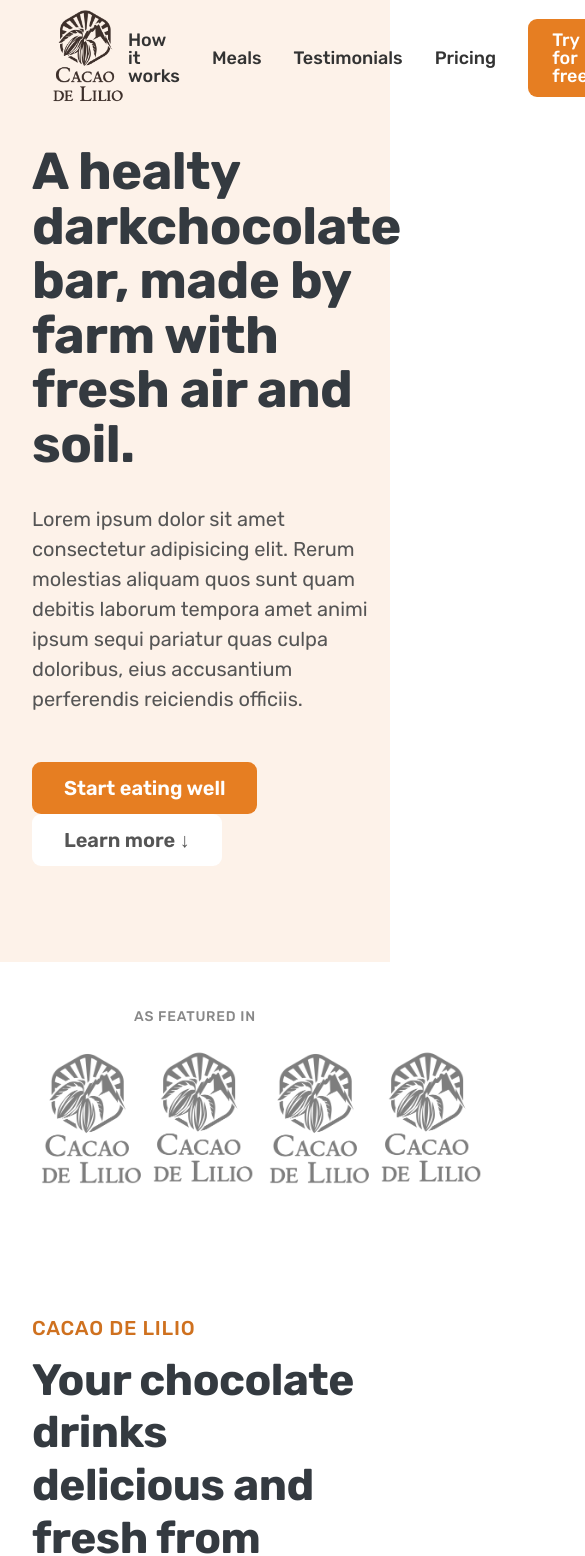
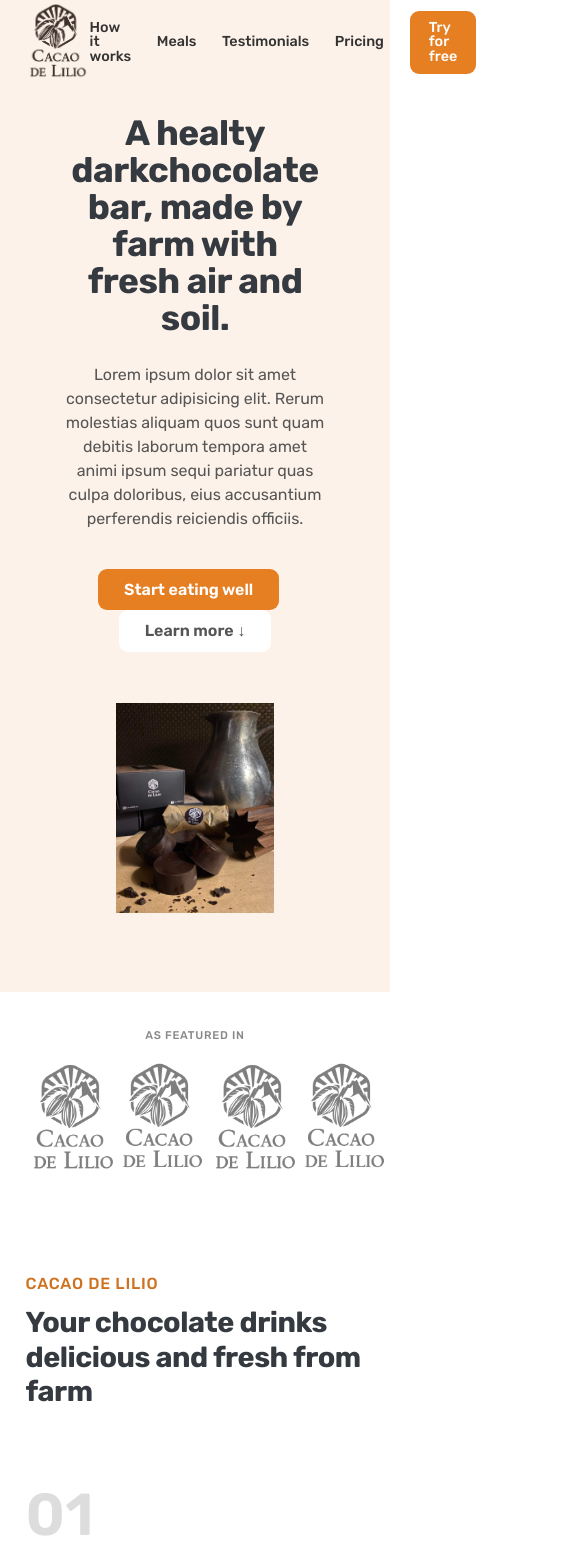
Before and after one commit to bmpandrada/practice-webFrame, a React (Vite) app: page / in a window 390 px wide. Shown: the top 1556 px of the page, 585 px wide, since content can reach past the window. Built offline with nearby package versions, Linux system fonts and the light colour scheme.

Commit message:
adding footer

```diff
--- a/src/general.css
+++ b/src/general.css
@@ -34,7 +34,8 @@ letter feSpecularLighting
 
 
 html{
-  font-size: 10px;
+  /* font-size: 10px; */
+  font-size: 62.5%;
   scroll-behavior: smooth;
 }
 
--- a/src/index.css
+++ b/src/index.css
@@ -15,7 +15,7 @@
 .main-nav-list{
   list-style: none;
   display: flex;
-  gap: 3.2rem;
+  gap: 4.8rem;
   align-items: center;
 }
 .main-nav-link:link,
--- a/src/main.jsx
+++ b/src/main.jsx
@@ -3,6 +3,7 @@ import ReactDOM from 'react-dom/client'
 import App from './App'
 import './index.css'
 import './general.css'
+import './queries.css'
 
 ReactDOM.createRoot(document.getElementById('root')).render(
   <React.StrictMode>
--- /dev/null
+++ b/src/queries.css
@@ -0,0 +1,85 @@
+/* font size (px)
+10/12/14/16/18/20/24/30/36/
+44/52/62/74/86/98 */
+
+
+/* 84*16 = 1344px */
+@media (max-width:84em){
+.container{
+  max-width: 120rem;
+}
+.heading-primary{
+    font-size: 4.4rem;
+}
+.gallery{
+    grid-template-columns: repeat(2, 1fr);
+  }
+}
+/* 84*16 = 1202px tablet */
+
+/* 9/16 = 56.25% */
+@media (max-width:75em){
+html{
+font-size: 56.25%;
+}
+.header{
+    padding: 1rem 3.2rem 0 3.2rem;
+}
+.grid{
+    column-gap: 4.8rem;
+    row-gap: 6.4rem;
+}
+.hero{
+    gap: 4.8rem;
+}
+.heading-secondary{
+    font-size: 3.6rem;
+}
+.heading-tertiary{
+    font-size: 2.4rem;
+}
+
+.main-nav-list{
+    gap: 3.2rem;
+}
+.testimonial-container{
+    padding: 9.6rem 3.2rem;
+  }
+}
+/* 944px for tablet */
+@media(max-width:59em){
+    html{
+        font-size: 50%;
+    }
+ .hero{
+    grid-template-columns: 1fr;
+    padding: 0 8rem;
+    gap: 6.4rem;
+ }
+.hero-img{
+    width: 60%;
+}
+.hero-text-box,
+.hero-image-box{
+ text-align: center;
+}
+.delivery-meals{
+    justify-content: center;
+}
+.step-number{
+    font-size: 7.4rem;
+}
+.meal-content{
+    padding: 2.4rem 3.2rem 3.2rem 3.2rem;
+  }
+.section-testimonials{
+    grid-template-columns: 1fr;
+  }
+.gallery-item > img {
+    width: 100%;
+    height: 200px;
+}
+.gallery{
+    grid-template-columns: repeat(6, 1fr);
+}
+}
```
